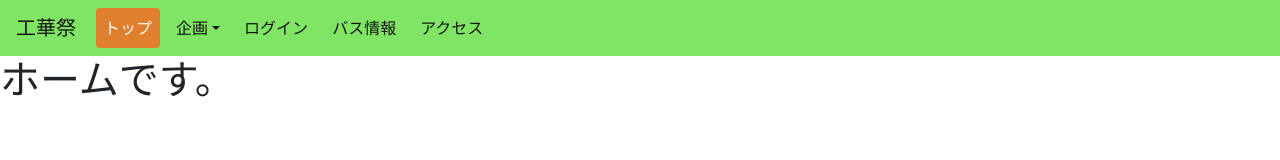
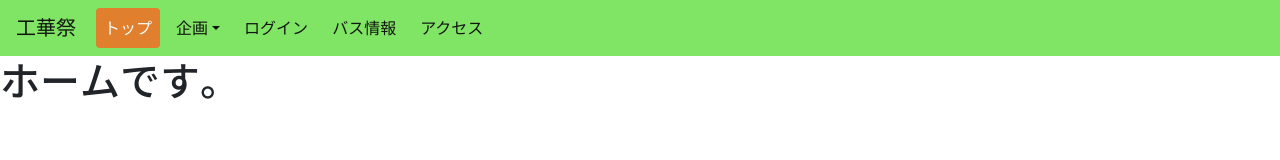
Before and after one commit to gKokasai/23rd.kokasai.com, a React app: page / in a window 1280 px wide. Shown: the top 160 px of the page. Built offline with nearby package versions, Linux system fonts and the light colour scheme.

Commit message:
add: App.scssを追加

```diff
--- /dev/null
+++ b/src/components/App.scss
@@ -0,0 +1,3 @@
+.app{
+    font-family: "Noto Sans Japanese";
+}
--- a/src/components/App.tsx
+++ b/src/components/App.tsx
@@ -10,6 +10,7 @@ import Header from './common/Header';
 import Login from './pages/Login';
 import Account from './pages/Account';
 import Auth from './pages/Auth';
+import './App.scss';
 
 const App: FC = (): JSX.Element => {
   const [isLoggedIn, setIsLoggedIn] = useState(false);
```
